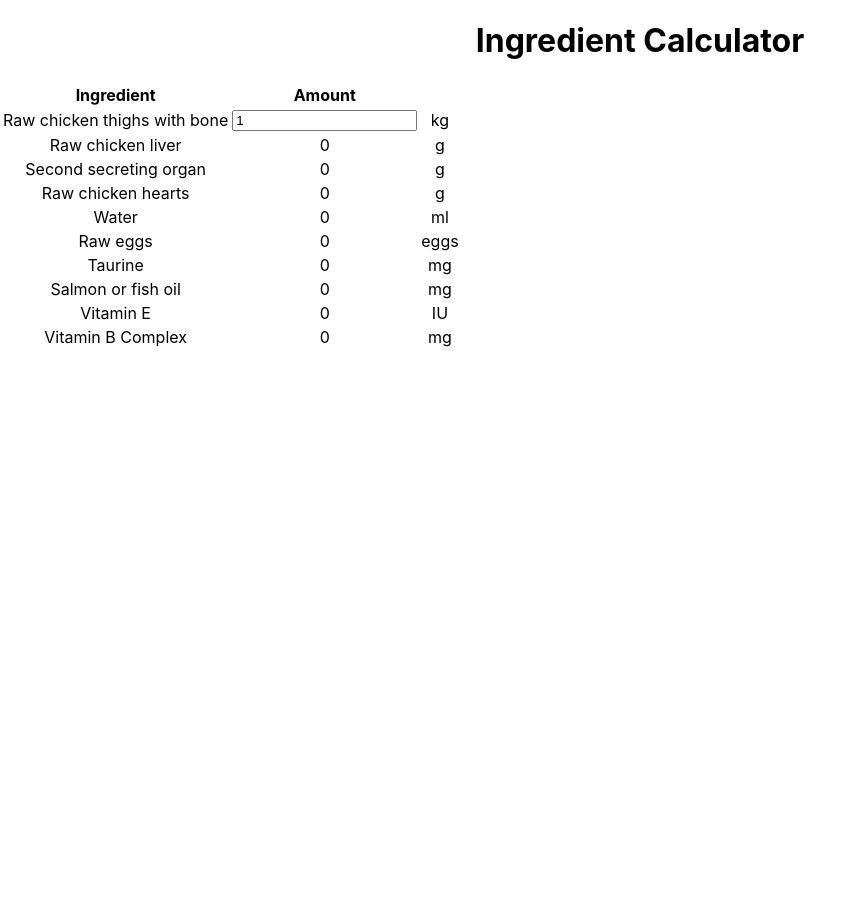
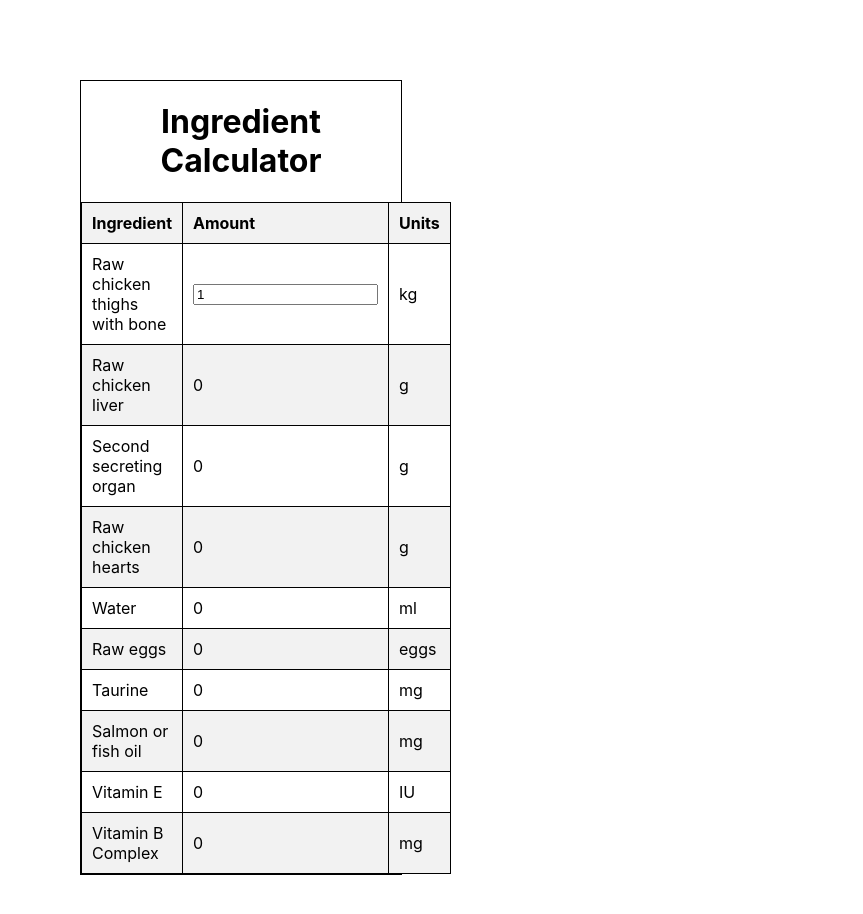
Before and after one commit to patback66/basic-feline-raw-nutrition, a React (Create React App) app in the folder basic-feline-raw-nutrition/: page / in a window 1280 px wide. Shown: the top 914 px of the page, without its empty margins (0-863 px from the left). Before the commit the page ends 800 px from the top, so only its background shows below. Built offline with nearby package versions, Linux system fonts and the light colour scheme.

Commit message:
basic styling

```diff
--- /dev/null
+++ b/basic-feline-raw-nutrition/src/IngredientForm.css
@@ -0,0 +1,34 @@
+.ingredient-form {
+    border: 1px solid black;
+    width: 25%;
+    max-width: 500px;
+    margin: 5em;
+    padding: 0;
+}
+
+.ingredient-form h1 {
+    text-align: center;
+}
+
+.ingredient-form table {
+    width: 100%;
+    border-collapse: collapse;
+}
+
+.ingredient-form th, .ingredient-form td {
+    padding: 10px;
+    text-align: left;
+    border: 1px solid black;
+}
+
+.ingredient-form th {
+    background-color: #f2f2f2;
+}
+
+.ingredient-form tr:nth-child(even) {
+    background-color: #f2f2f2;
+}
+
+.ingredient-form tr:nth-child(odd) {
+    background-color: white;
+}
--- a/basic-feline-raw-nutrition/src/IngredientForm.tsx
+++ b/basic-feline-raw-nutrition/src/IngredientForm.tsx
@@ -1,4 +1,5 @@
-import React, { useState } from 'react';
+import React, { useState, useEffect } from 'react';
+import './IngredientForm.css';
 
 // Define the ingredient type
 interface Ingredient {
@@ -80,13 +81,14 @@ const IngredientForm: React.FC = () => {
     };
 
     return (
-        <div>
+        <div className="ingredient-form">
             <h1>Ingredient Calculator</h1>
             <table>
                 <thead>
                     <tr>
                         <th>Ingredient</th>
                         <th>Amount</th>
+                        <th>Units</th>
                     </tr>
                 </thead>
                 <tbody>
```
Also changed, not shown: basic-feline-raw-nutrition/src/Instructions.tsx (added, +11 -0 lines).
